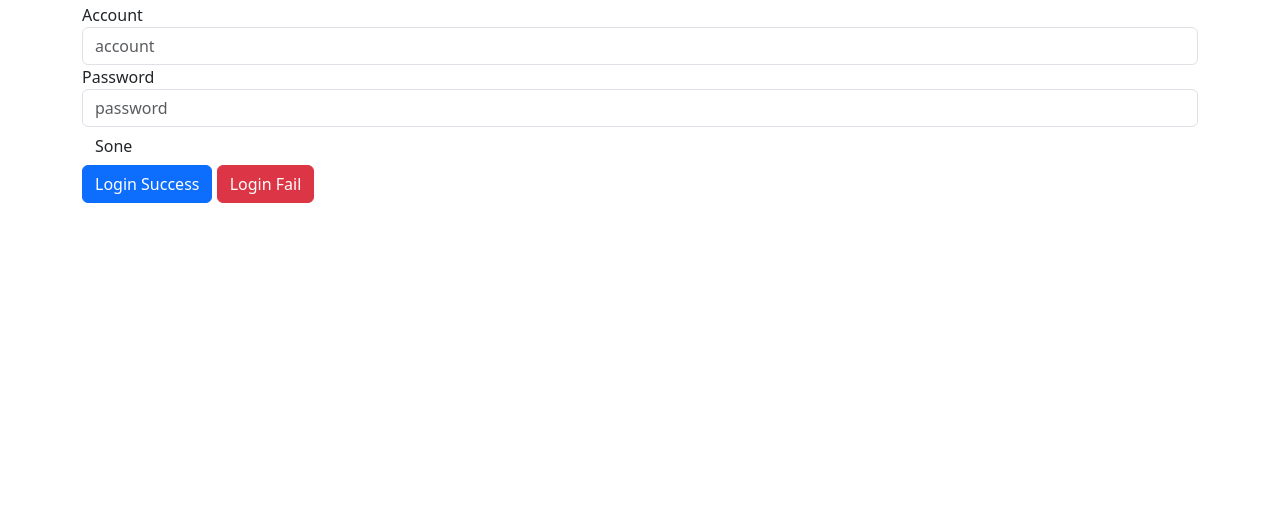
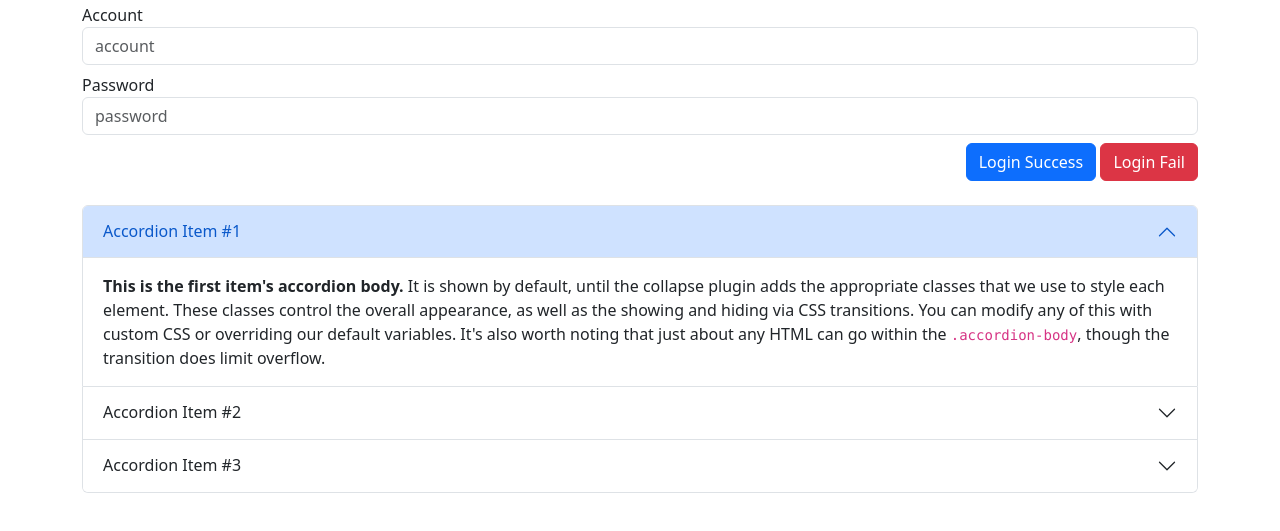
Before and after one commit to hsiuni/hsiuni, a plain HTML site: page dist/bs_login.html in a window 1280 px wide. Shown: the part 53-584 px from the top of the page. Drawn offline with Linux system fonts and the light colour scheme.

Commit message:
bs_login.html

```diff
--- a/dist/bs_login.html
+++ b/dist/bs_login.html
@@ -28,29 +28,94 @@
 
 <body>
     <div class="container">
-        <div id="login-form">
+        <div id="login-form" class="mb-4">
             <h1>System Login</h1>
             <input type="checkbox" id="success-switch">
             <input type="checkbox" id="fail-switch">
             <div class="alert alert-success">Login Success</div>
             <div class="alert alert-danger">Login Fail</div>
-            <div>
-                <label for="Account" class="form-lable">Account</label>
-                <input type="text" class="form-control" id="account" name="account" placeholder="account">
+            <form action="">
+                <div class="mb-2">
+                    <label for="account" class="form-lable">Account</label>
+                    <input type="text" class="form-control" id="account" name="account" placeholder="account">
+                </div>
+                <div class="mb-2">
+                    <label for="password" class="form-lable">Password</label>
+                    <input type="password" class="form-control" id="password" name="password" placeholder="password">
+                </div>
+                <div class="text-end">
+                    <!-- <div>
+                        <button class="btn btn info" type="button">Sone</button>
+                    </div> -->
+                    <label for="success-switch" class="btn btn-primary">Login Success</label>
+                    <label for="fail-switch" class="btn btn-danger">Login Fail</label>
+                </div>
+            </form>
+        </div>
+        <div class="accordion" id="accordionExample">
+            <div class="accordion-item">
+                <h2 class="accordion-header" id="headingOne">
+                    <button class="accordion-button" type="button" data-bs-toggle="collapse"
+                        data-bs-target="#collapseOne" aria-expanded="true" aria-controls="collapseOne">
+                        Accordion Item #1
+                    </button>
+                </h2>
+                <div id="collapseOne" class="accordion-collapse collapse show" aria-labelledby="headingOne"
+                    data-bs-parent="#accordionExample">
+                    <div class="accordion-body">
+                        <strong>This is the first item's accordion body.</strong> It is shown by default, until the
+                        collapse plugin adds the appropriate classes that we use to style each element. These classes
+                        control the overall appearance, as well as the showing and hiding via CSS transitions. You can
+                        modify any of this with custom CSS or overriding our default variables. It's also worth noting
+                        that just about any HTML can go within the <code>.accordion-body</code>, though the transition
+                        does limit overflow.
+                    </div>
+                </div>
             </div>
-            <div>
-                <label for="Password" class="form-lable">Password</label>
-                <input type="password" class="form-control" id="password" name="password" placeholder="password">
+            <div class="accordion-item">
+                <h2 class="accordion-header" id="headingTwo">
+                    <button class="accordion-button collapsed" type="button" data-bs-toggle="collapse"
+                        data-bs-target="#collapseTwo" aria-expanded="false" aria-controls="collapseTwo">
+                        Accordion Item #2
+                    </button>
+                </h2>
+                <div id="collapseTwo" class="accordion-collapse collapse" aria-labelledby="headingTwo"
+                    data-bs-parent="#accordionExample">
+                    <div class="accordion-body">
+                        <strong>This is the second item's accordion body.</strong> It is hidden by default, until the
+                        collapse plugin adds the appropriate classes that we use to style each element. These classes
+                        control the overall appearance, as well as the showing and hiding via CSS transitions. You can
+                        modify any of this with custom CSS or overriding our default variables. It's also worth noting
+                        that just about any HTML can go within the <code>.accordion-body</code>, though the transition
+                        does limit overflow.
+                    </div>
+                </div>
             </div>
-            <div>
-                <div>
-                    <button class="btn btn info" type="button">Sone</button>
+            <div class="accordion-item">
+                <h2 class="accordion-header" id="headingThree">
+                    <button class="accordion-button collapsed" type="button" data-bs-toggle="collapse"
+                        data-bs-target="#collapseThree" aria-expanded="false" aria-controls="collapseThree">
+                        Accordion Item #3
+                    </button>
+                </h2>
+                <div id="collapseThree" class="accordion-collapse collapse" aria-labelledby="headingThree"
+                    data-bs-parent="#accordionExample">
+                    <div class="accordion-body">
+                        <strong>This is the third item's accordion body.</strong> It is hidden by default, until the
+                        collapse plugin adds the appropriate classes that we use to style each element. These classes
+                        control the overall appearance, as well as the showing and hiding via CSS transitions. You can
+                        modify any of this with custom CSS or overriding our default variables. It's also worth noting
+                        that just about any HTML can go within the <code>.accordion-body</code>, though the transition
+                        does limit overflow.
+                    </div>
                 </div>
-                <label for="success-switch" class="btn btn-primary">Login Success</label>
-                <label for="fail-switch" class="btn btn-danger">Login Fail</label>
             </div>
         </div>
     </div>
+
+
 </body>
 
+<script src="js/bootstrap.min.js"></script>
+
 </html>
```
